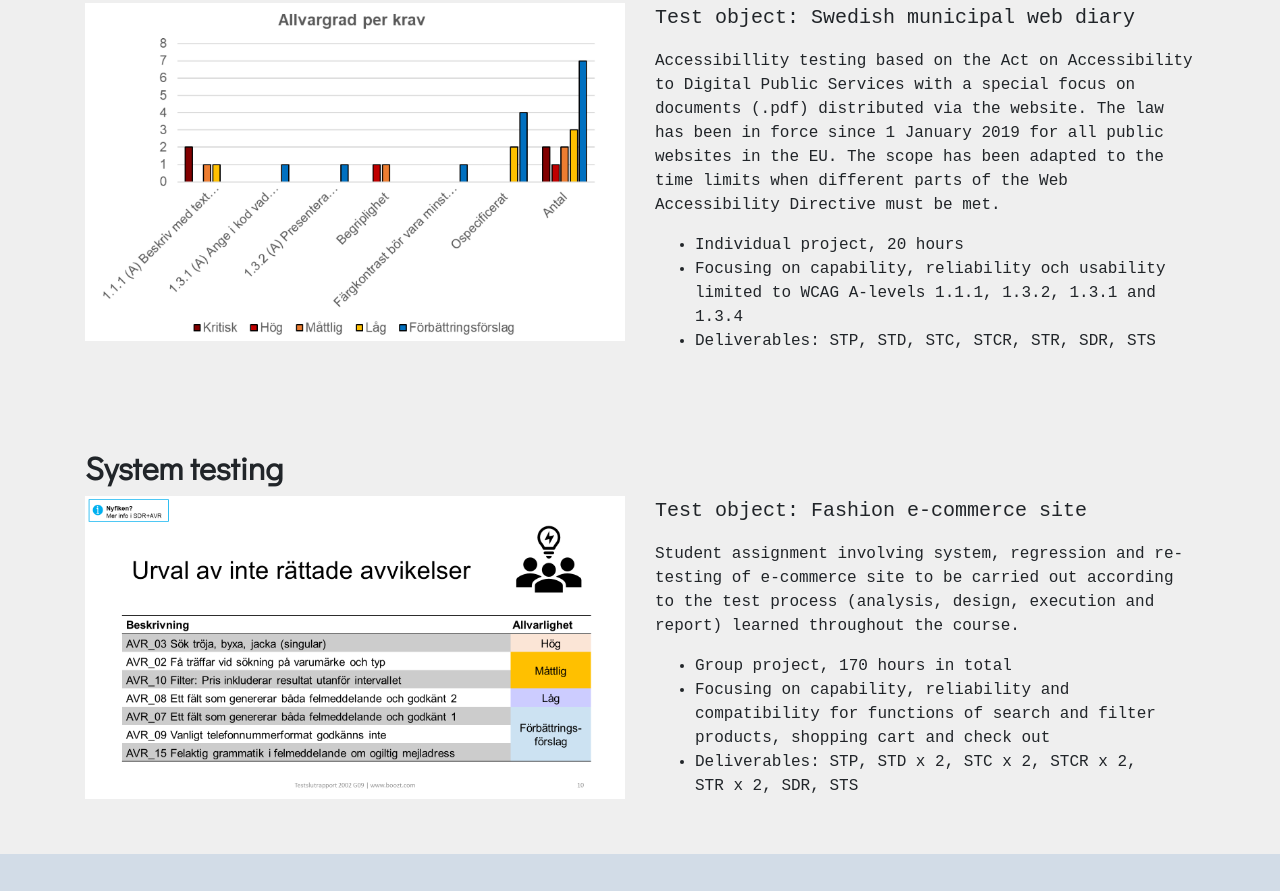
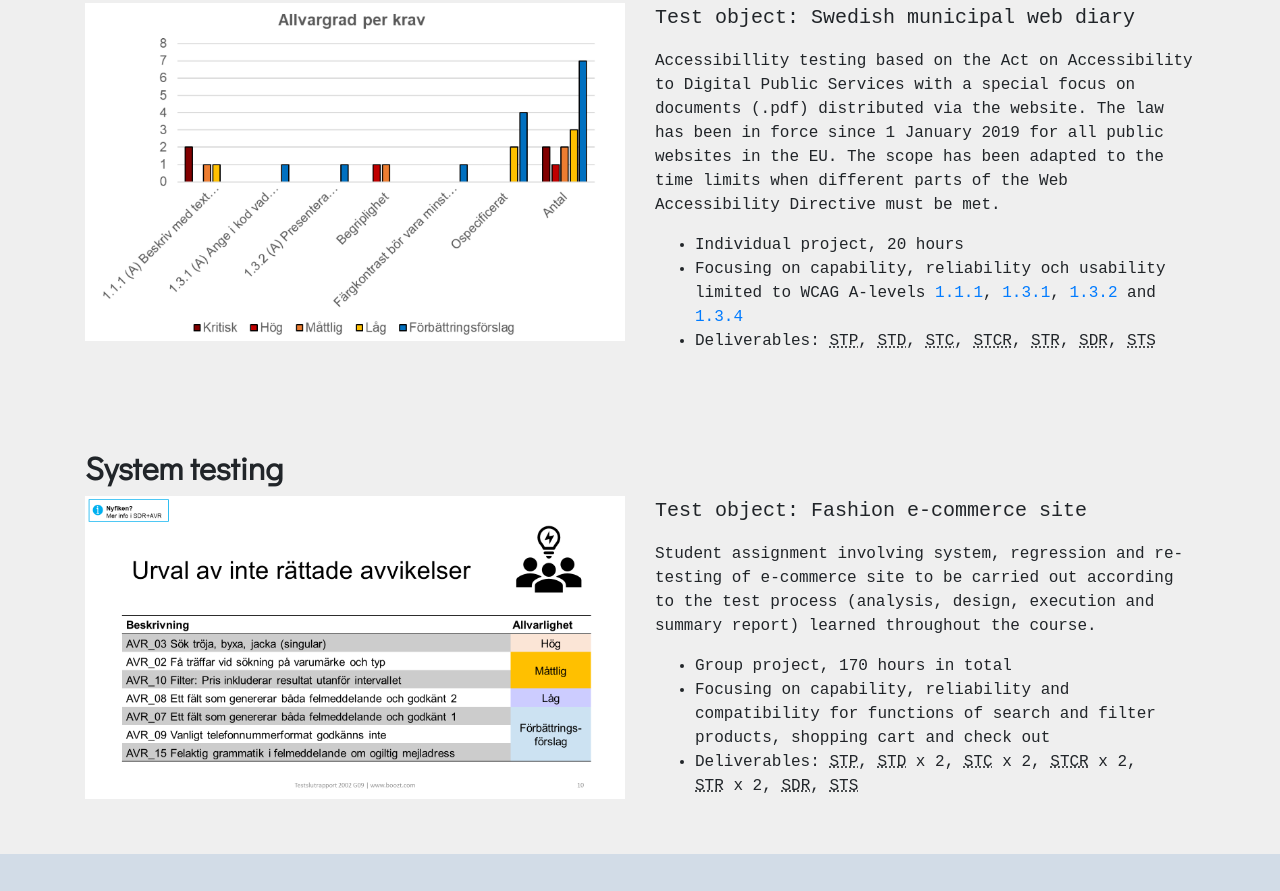
Before and after one commit to adrowsy/KVALIT20-3-Frontend, a website: page portfolio-bootstrap/index.html in a window 1280 px wide. Shown: the part 1873-2764 px from the top of the page. Drawn offline with Linux system fonts and the light colour scheme.

Commit message:
Add files via upload

```diff
--- a/portfolio-bootstrap/index.html
+++ b/portfolio-bootstrap/index.html
@@ -1,9 +1,10 @@
+<!-- Validated through https://validator.w3.org/nu/#file 2020-12-11 10:52 with no errors or warnings -->
 <!DOCTYPE html>
 <html lang="en">
   <head>
     <meta charset="UTF-8">
     <meta name="viewport" content="width=device-width, initial-scale=1, shrink-to-fit=no">
-    <meta name="description" content="School assignment">
+    <meta name="description" content="School assignment creating a personal portfolio using Bootstrap template">
     <meta name="author" content="Annika Rengfelt">
     <title>Frontend > Uppgift 2: Bare - Start Bootstrap Template</title>
 
@@ -47,7 +48,7 @@
             <div class="col-lg-6">
             <p class="lead">Annika Rengfelt, born in cold winter 1986, lives in Sundbyberg, Stockholm.</p>
             <p>I've loved the internet since I was twelve and learned HTML from a book. I think my first website was about horses.</p>
-            <p>Now training to be a specialist in testing and quality assurance. Especially interested in simplicity and availability since I believe that available content is better for everyone and that all people should be able to enjoy great services.</p>
+            <p>Now training to be a specialist in software testing and quality assurance. Especially interested in simplicity and availability since I believe that available content is better for everyone and that all people should be able to enjoy great services.</p>
             <p>Proficient in Word, Excel and PowerPoint.</p>
           </div>
 
@@ -137,9 +138,13 @@
           <p>Accessibillity testing based on the Act on Accessibility to Digital Public Services with a special focus on documents (.pdf) distributed via the website. The law has been in force since 1 January 2019 for all public websites in the EU. The scope has been adapted to the time limits when different parts of the Web Accessibility Directive must be met.</p>
           <ul> <!-- 5 bullets max -->
             <li>Individual project, 20 hours</li>
-            <li>Focusing on capability, reliability och usability limited to WCAG A-levels 1.1.1, 1.3.2, 1.3.1 and 1.3.4</li>
+            <li>Focusing on capability, reliability och usability limited to WCAG A&#8209;levels
+              <a href="https://www.w3.org/TR/WCAG21/#non-text-content" title="WCAG 1.1.1 Non-text content" target="_blank">1.1.1</a>,
+              <a href="https://www.w3.org/TR/WCAG21/#info-and-relationships" title="WCAG 1.3.1 Info and relationships" target="_blank">1.3.1</a>,
+              <a href="https://www.w3.org/TR/WCAG21/#meaningful-sequence" title="WCAG 1.3.2 Meaningful sequence" target="_blank">1.3.2</a> and
+              <a href="https://www.w3.org/TR/WCAG21/#orientation" title="WCAG 1.3.4 Orientation" target="_blank">1.3.4</a></li>
             <!-- TODO: Link WCAG-rules -->
-            <li>Deliverables: STP, STD, STC, STCR, STR, SDR, STS</li>
+            <li>Deliverables: <abbr title="Software Test Plan">STP</abbr>, <abbr title="Software Test Design">STD</abbr>, <abbr title="Software Test Cases">STC</abbr>, <abbr title="Software Test Case Report">STCR</abbr>, <abbr title="Software Test Report">STR</abbr>, <abbr title="Software Deviations Report">SDR</abbr>, <abbr title="Software Test Summary">STS</abbr></li>
           </ul>
           </div>
         </div>
@@ -155,13 +160,13 @@
           <div class="col-lg-6 cols-md-12">
             <div>
               <p class="lead">Test object: Fashion e-commerce site</p><!-- About 20 words -->
-              <p>Student assignment involving system, regression and re-testing of e-commerce site to be carried out according to the test process (analysis, design, execution and report) learned throughout the course.</p>
+              <p>Student assignment involving system, regression and re-testing of e&#8209;commerce site to be carried out according to the test process (analysis, design, execution and summary report) learned throughout the course.</p>
             </div>
             <div>
              <ul> <!-- 5 bullets max -->
                <li>Group project, 170 hours in total</li>
                <li>Focusing on capability, reliability and compatibility for functions of search and filter products, shopping cart and check out</li>
-               <li>Deliverables: STP, STD&nbsp;x&nbsp;2, STC&nbsp;x&nbsp;2, STCR&nbsp;x&nbsp;2, STR&nbsp;x&nbsp;2, SDR, STS</li>
+               <li>Deliverables: <abbr title="Software Test Plan">STP</abbr>, <abbr title="Software Test Design">STD</abbr>&nbsp;x&nbsp;2, <abbr title="Software Test Cases">STC</abbr>&nbsp;x&nbsp;2, <abbr title="Software Test Case Report">STCR</abbr>&nbsp;x&nbsp;2, <abbr title="Software Test Report">STR</abbr>&nbsp;x&nbsp;2, <abbr title="Software Deviations Report">SDR</abbr>, <abbr title="Software Test Summary">STS</abbr></li>
              </ul>
             </div>
           </div>
```
